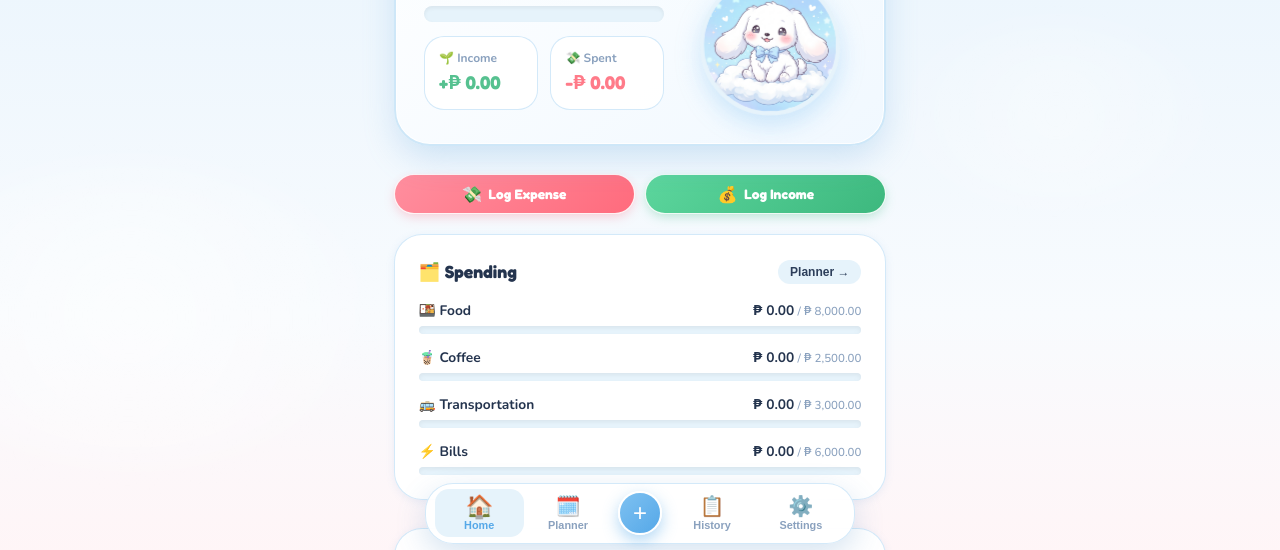
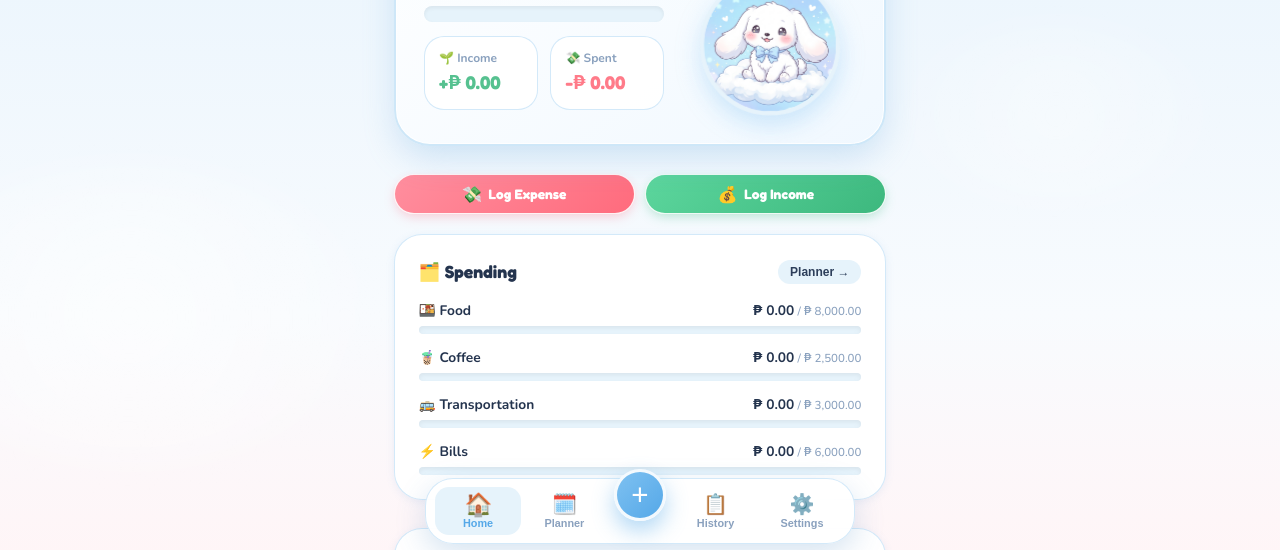
Before and after one commit to Zandro2005/Daily_Budget_Tracker, a website built with Vite: page index.html in a window 1280 px wide. Shown: the part 246-796 px from the top of the page. Built offline with nearby package versions, Linux system fonts and the light colour scheme; some packages are replaced by stand-ins of ours; no server answers; the database is empty.

Commit message:
Elevate FAB button higher than bottom nav bar

```diff
--- a/src/styles/components.css
+++ b/src/styles/components.css
@@ -155,38 +155,45 @@
   transform: scale(1.12);
 }
 
-/* Floating Action Button (FAB) */
+/* Floating Action Button (FAB) - Elevated prominent mobile style */
 .fab-add {
   background: linear-gradient(135deg, var(--sky-400), var(--sky-500));
   color: #FFF;
-  width: 44px;
-  height: 44px;
+  width: 52px;
+  height: 52px;
   border-radius: var(--radius-full);
-  border: 2px solid #FFF;
-  box-shadow: 0 6px 16px rgba(85, 168, 232, 0.45);
+  border: 3.5px solid var(--bg-card);
+  box-shadow: 0 10px 22px rgba(85, 168, 232, 0.45);
   display: flex;
   align-items: center;
   justify-content: center;
-  font-size: 1.5rem;
-  font-weight: 400;
+  font-size: 1.85rem;
+  font-weight: 300;
   line-height: 1;
   cursor: pointer;
-  margin: 0 0.35rem;
+  margin: 0 0.4rem;
   flex-shrink: 0;
-  transition: transform 0.2s cubic-bezier(0.34, 1.56, 0.64, 1), box-shadow 0.2s ease;
+  transform: translateY(-16px);
+  transition: transform 0.22s cubic-bezier(0.34, 1.56, 0.64, 1), box-shadow 0.2s ease, background 0.2s ease;
   touch-action: manipulation;
   -webkit-tap-highlight-color: transparent;
   user-select: none;
+  z-index: 105;
 }
 
 [data-theme="night"] .fab-add {
-  border-color: #243050;
-  box-shadow: 0 6px 18px rgba(99, 179, 237, 0.35);
+  border-color: var(--bg-card);
+  box-shadow: 0 10px 24px rgba(99, 179, 237, 0.4);
 }
 
 .fab-add:hover {
-  transform: scale(1.08) rotate(90deg);
+  transform: translateY(-20px) scale(1.08) rotate(90deg);
   background: linear-gradient(135deg, var(--sky-300), var(--sky-500));
+  box-shadow: 0 14px 28px rgba(85, 168, 232, 0.55);
+}
+
+.fab-add:active {
+  transform: translateY(-15px) scale(0.96) rotate(90deg);
 }
 
 /* --- CARDS & SURFACES --- */
```
Also changed, not shown: dist/index.html.
